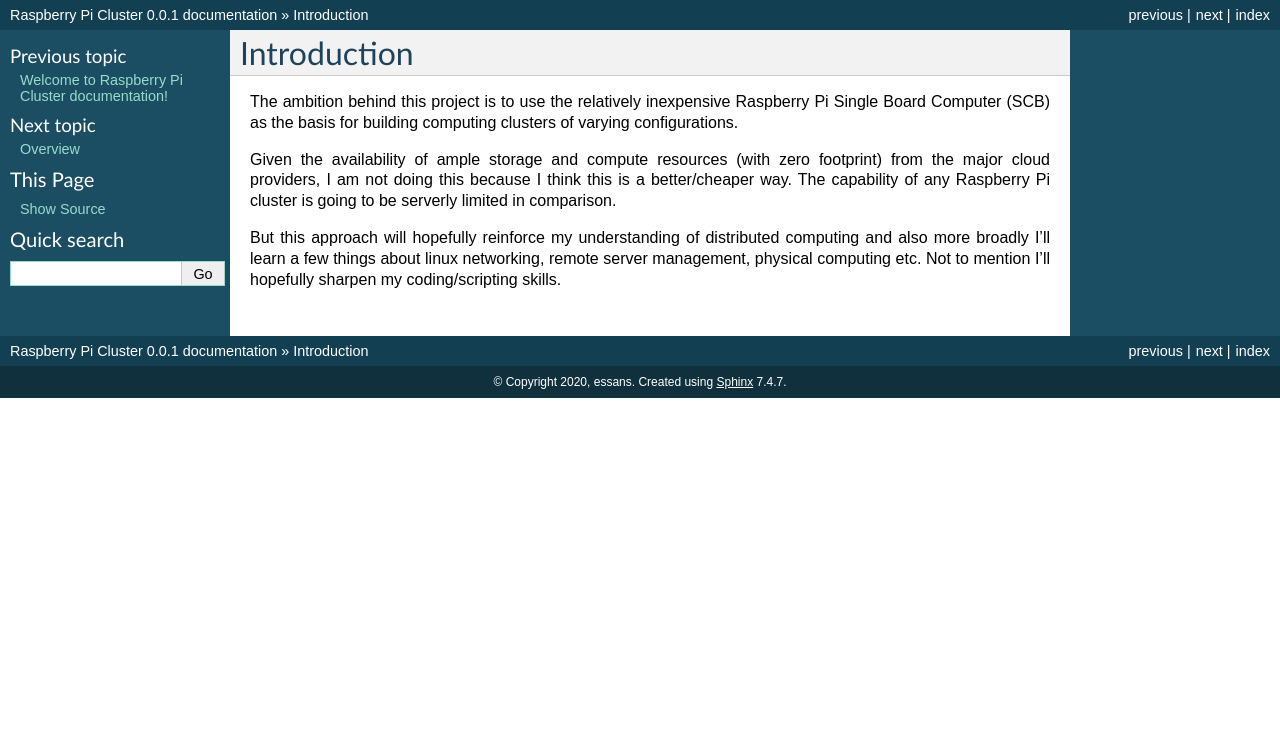
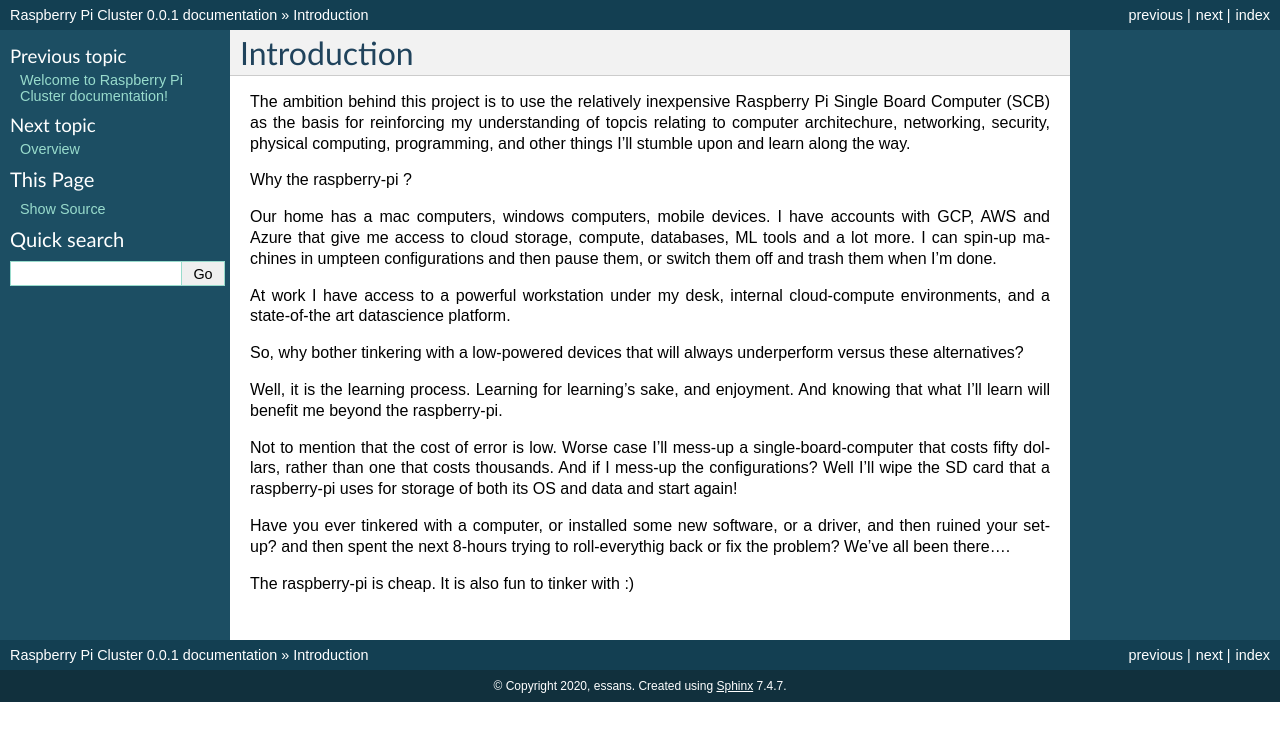
Before and after one commit to essans/RasPi, a Sphinx documentation site: the page built from docs/source/intro.rst, in a window 1280 px wide. Shown: the top 741 px of the page. Built offline with Sphinx 7.4.7, drawn with Linux system fonts in a browser that asks for light colours.

Commit message:
Update intro.rst

```diff
--- a/docs/source/intro.rst
+++ b/docs/source/intro.rst
@@ -1,8 +1,19 @@
 Introduction
 ============
+The ambition behind this project is to use the relatively inexpensive Raspberry Pi Single Board Computer (SCB) as the basis for reinforcing my understanding of topcis relating to computer architechure, networking, security, physical computing, programming, and other things I'll stumble upon and learn along the way.
 
-The ambition behind this project is to use the relatively inexpensive Raspberry Pi Single Board Computer (SCB) as the basis for building computing clusters of varying configurations.
+Why the raspberry-pi ?
 
-Given the availability of ample storage and compute resources (with zero footprint) from the major cloud providers, I am not doing this because I think this is a better/cheaper way.  The capability of any Raspberry Pi cluster is going to be serverly limited in comparison.
+Our home has a mac computers, windows computers, mobile devices.  I have accounts with GCP, AWS and Azure that give me access to cloud storage, compute, databases, ML tools and a lot more.  I can spin-up machines in umpteen configurations and then pause them, or switch them off and trash them when I'm done.
 
-But this approach will hopefully reinforce my understanding of distributed computing and also more broadly I'll learn a few things about linux networking, remote server management, physical computing etc.  Not to mention I'll hopefully sharpen my coding/scripting skills.
+At work I have access to a powerful workstation under my desk, internal cloud-compute environments, and a state-of-the art datascience platform.
+
+So, why bother tinkering with a low-powered devices that will always underperform versus these alternatives?
+
+Well, it is the learning process.  Learning for learning's sake, and enjoyment.  And knowing that what I'll learn will benefit me beyond the raspberry-pi.
+
+Not to mention that the cost of error is low.  Worse case I'll mess-up a single-board-computer that costs fifty dollars, rather than one that costs thousands.  And if I mess-up the configurations?  Well I'll wipe the SD card that a raspberry-pi uses for storage of both its OS and data and start again!
+
+Have you ever tinkered with a computer, or installed some new software, or a driver, and then ruined your set-up? and then spent the next 8-hours trying to roll-everythig back or fix the problem?  We've all been there....
+
+The raspberry-pi is cheap.  It is also fun to tinker with :)
```
